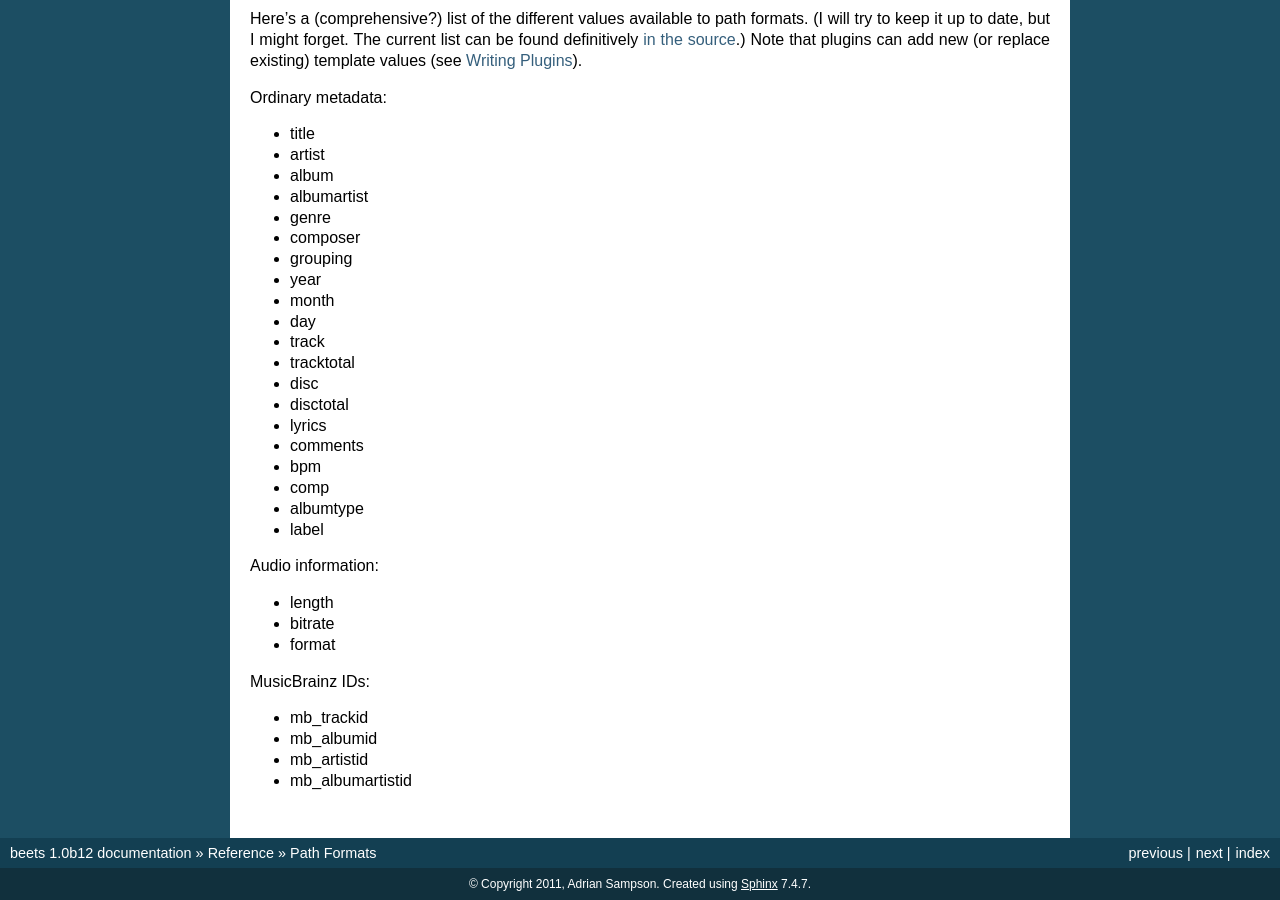
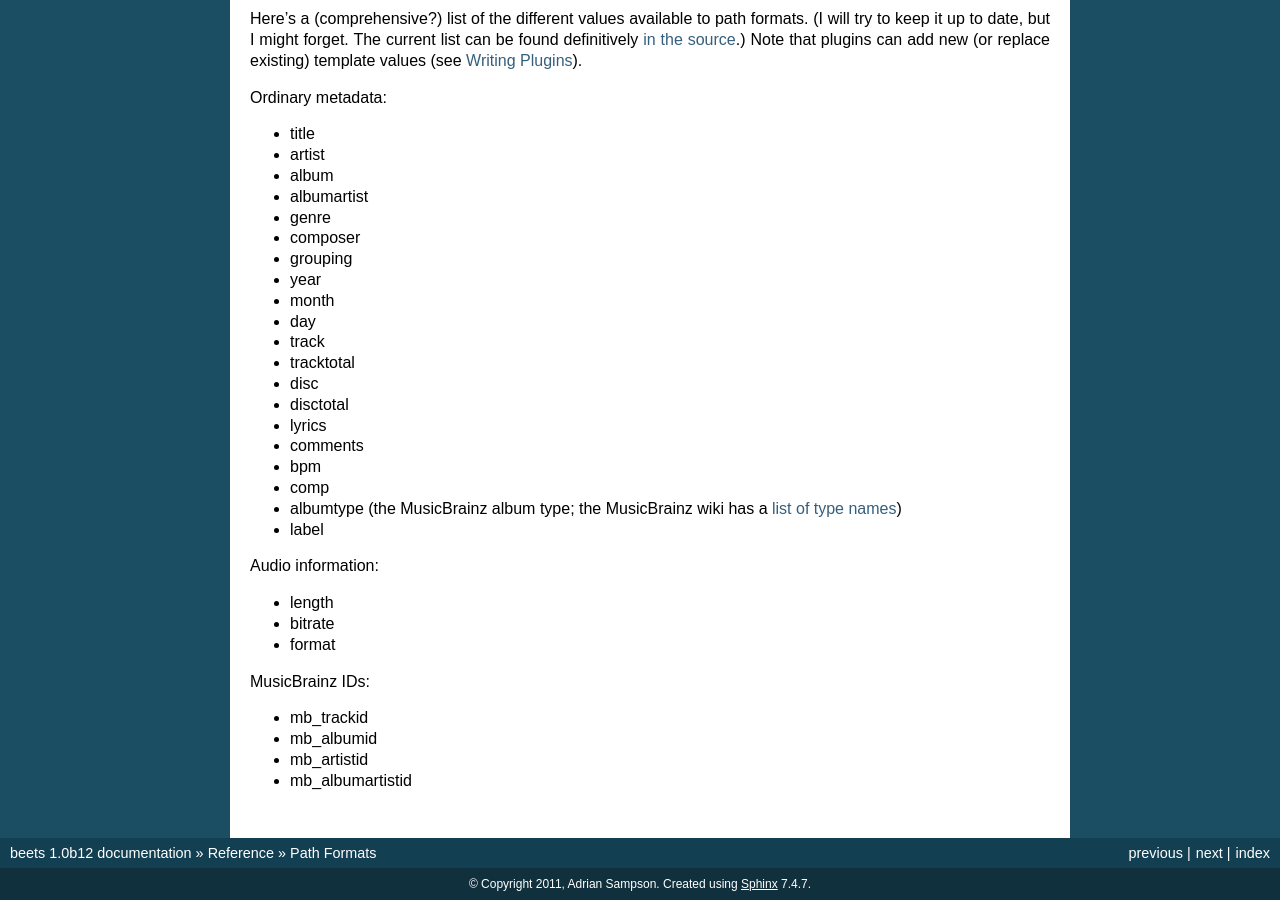
Before and after one commit to google-code-export/beets, a Sphinx documentation site: the page built from docs/reference/pathformat.rst, in a window 1280 px wide and 900 px high, scrolled down 1599 px. Built offline with Sphinx 7.4.7, drawn with Linux system fonts in a browser that asks for light colours.

Commit message:
docs fixes regarding album types

```diff
--- a/docs/reference/config.rst
+++ b/docs/reference/config.rst
@@ -159,7 +159,7 @@ template string, the ``_`` character is substituted for ``:`` in these queries.
 This means that a config file like this::
 
     [paths]
-    albumtype_soundtrack: Soundtracks/$albumartist/$track title
+    albumtype_soundtrack: Soundtracks/$album/$track title
 
 will place soundtrack albums in a separate directory. The queries are tested in
 the order they appear in the configuration file, meaning that if an item matches
@@ -195,9 +195,9 @@ Here's an example file::
 
     [paths]
     default: $genre/$albumartist/$album/$track $title
-    soundtrack: Soundtracks/$album/$track $title
+    singleton: Singletons/$artist - $title
     comp: $genre/$album/$track $title
-    singleton: Singletons/$artist - $title
+    albumtype_soundtrack: Soundtracks/$album/$track $title
 
     [bpd]
     host: 127.0.0.1
--- a/docs/reference/pathformat.rst
+++ b/docs/reference/pathformat.rst
@@ -131,8 +131,11 @@ Ordinary metadata:
 * comments
 * bpm
 * comp
-* albumtype
+* albumtype (the MusicBrainz album type; the MusicBrainz wiki has a `list of
+  type names`_)
 * label
+
+.. _list of type names: http://wiki.musicbrainz.org/XMLWebService#Release_Type_and_Status
 
 Audio information:
 
```
